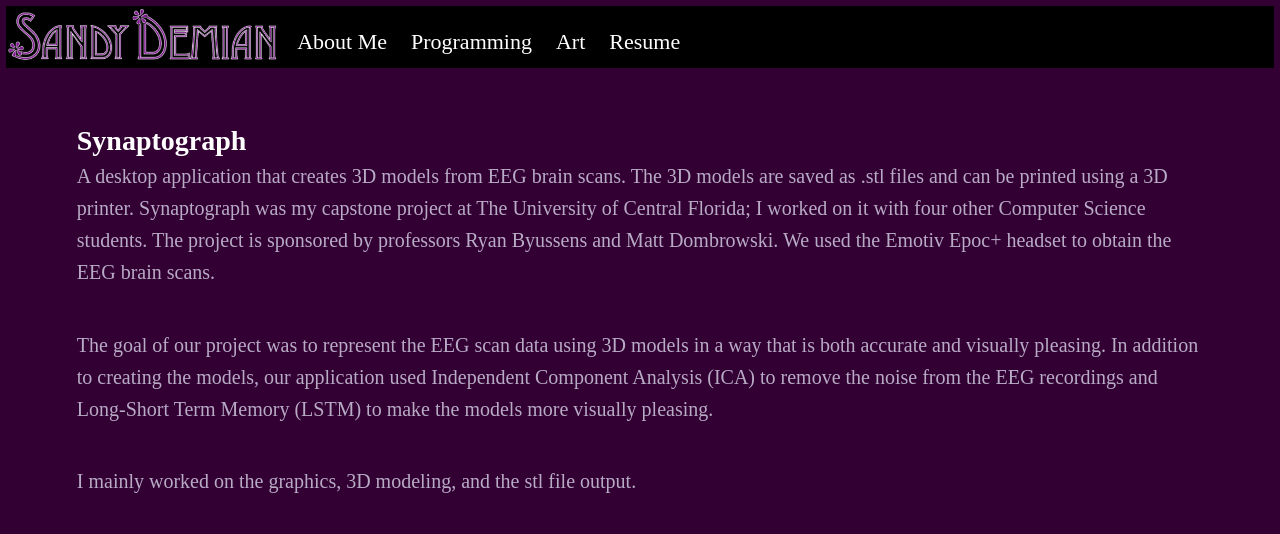
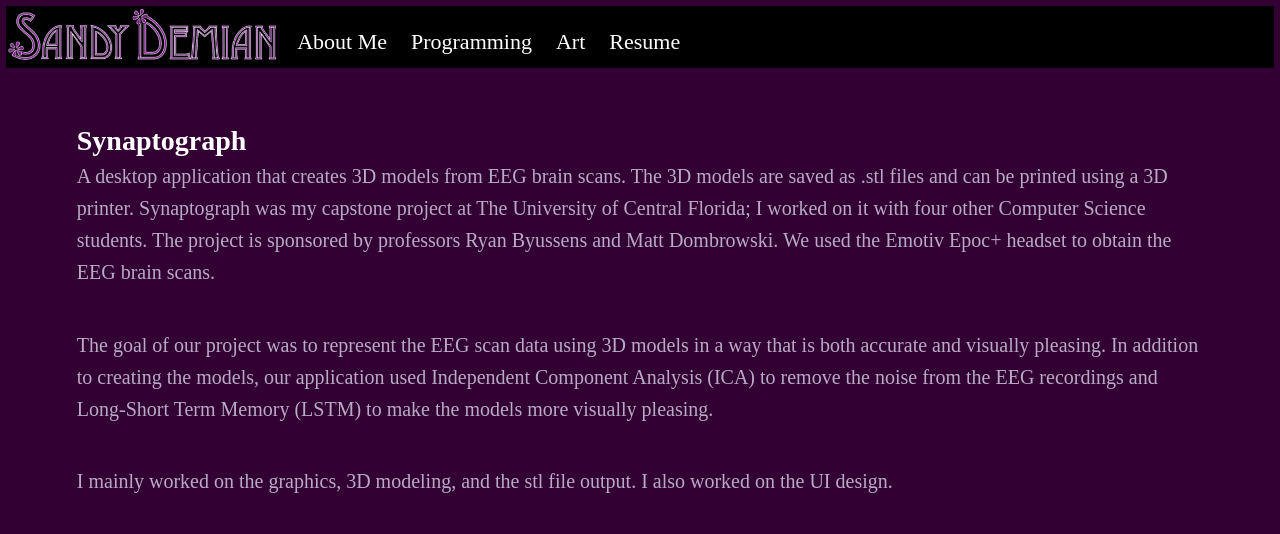
Before and after one commit to sademian/sademian.github.io, a plain HTML site: page synaptograph.html in a window 1280 px wide. Shown: the top 534 px of the page. Drawn offline with Linux system fonts and the light colour scheme.

Commit message:
added something to the description

```diff
--- a/synaptograph.html
+++ b/synaptograph.html
@@ -28,7 +28,7 @@
       </div>
 
       <div class="sec">
-        <p>I mainly worked on the graphics, 3D modeling, and the stl file output.</p>
+        <p>I mainly worked on the graphics, 3D modeling, and the stl file output. I also worked on the UI design.</p>
       </div>
 
       <div class="sec">
```
